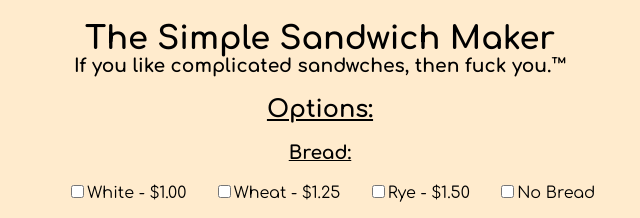
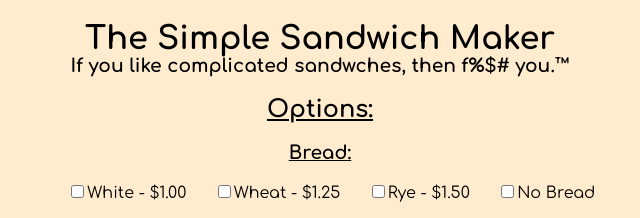
Before and after one commit to daniel-certa-1228/sandwich-maker, a plain HTML site: page index.html in a window 1280 px wide. Shown: the top 218 px of the page, 320-960 px from the left. Drawn offline with Linux system fonts and the light colour scheme.

Commit message:
changed index slightly

```diff
--- a/index.html
+++ b/index.html
@@ -8,7 +8,7 @@
 	<body>
 		<header class="page-header">
 			<h1>The Simple Sandwich Maker</h1>
-			<h3>If you like complicated sandwches, then fuck you.™</h3>
+			<h3>If you like complicated sandwches, then f%$# you.™</h3>
 		</header>
 
 		<header class="options">
```
